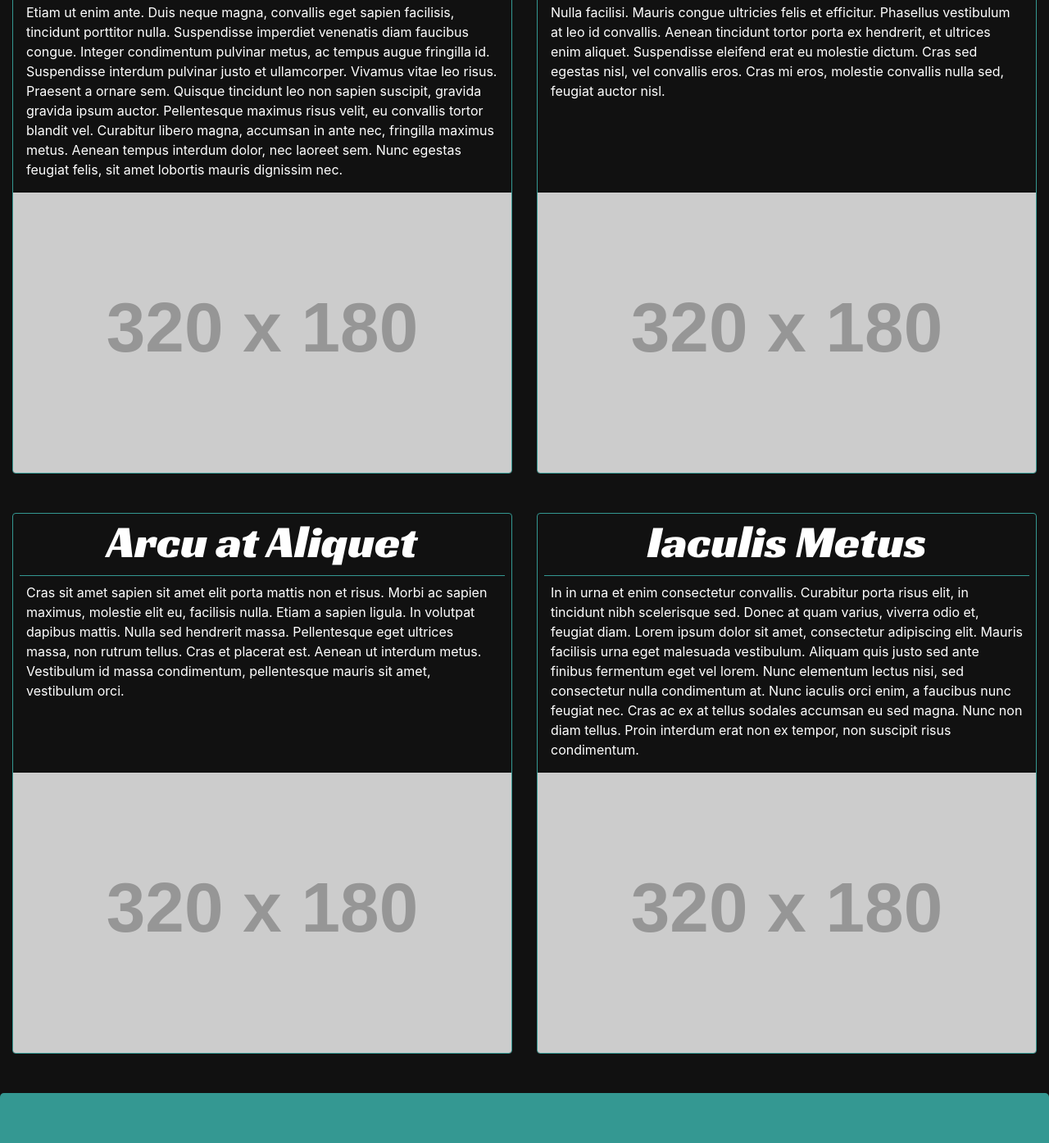
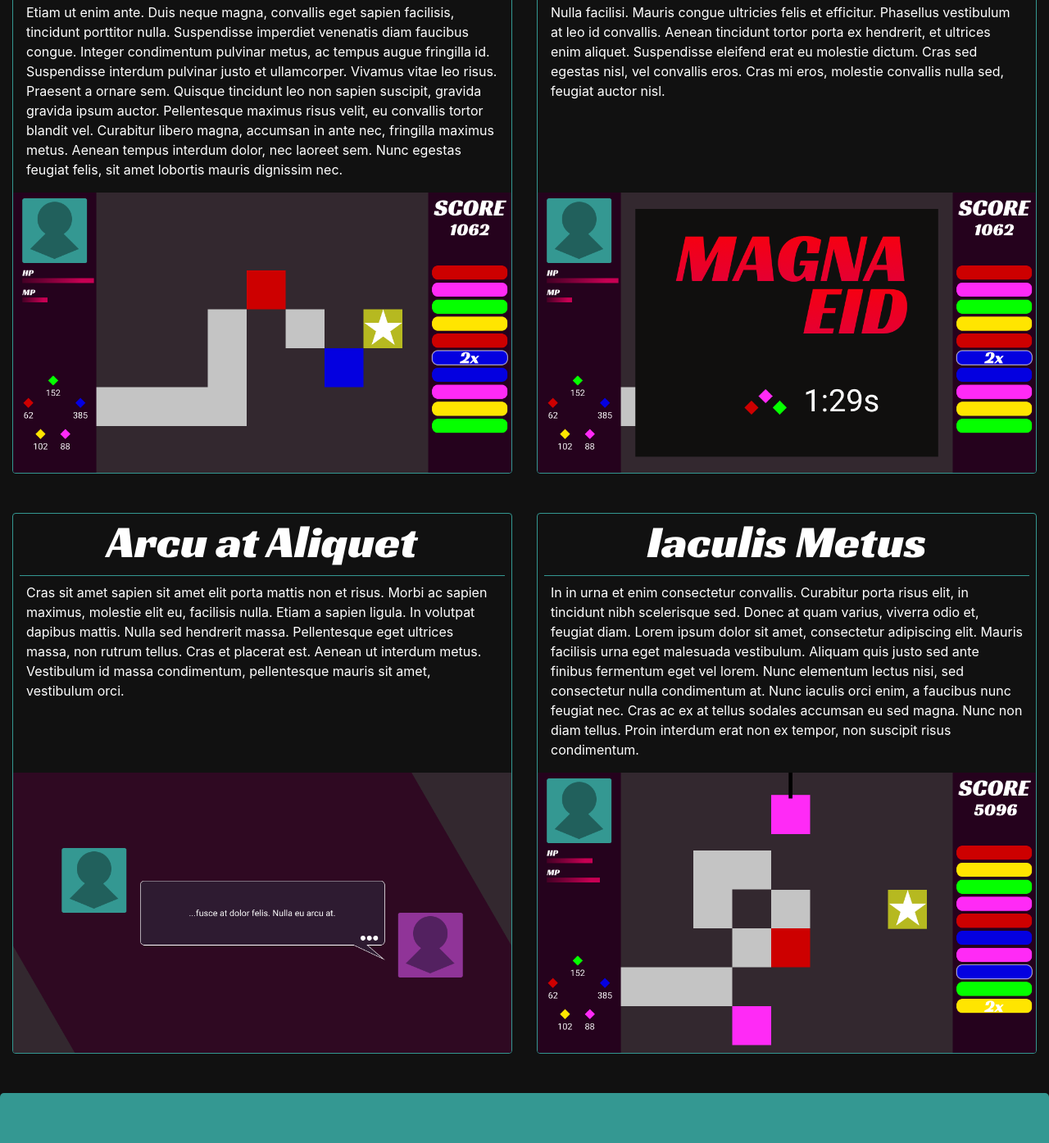
Before and after one commit to Sakeran/arm-landing, a website built with webpack: page src/index.html in a window 1280 px wide. Shown: the part 994-2389 px from the top of the page at 82% size. Built offline with nearby package versions, Linux system fonts and the light colour scheme; some packages are replaced by stand-ins of ours; placeholder pictures from the web are drawn by us.

Commit message:
add mock images

```diff
--- a/src/index.html
+++ b/src/index.html
@@ -39,7 +39,7 @@
                 dolor, nec laoreet sem. Nunc egestas feugiat felis, sit amet
                 lobortis mauris dignissim nec.
               </p>
-              <img src="https://via.placeholder.com/320x180" alt="Alidpt Sit" />
+              <img src="<%= require('./images/MockImg1.png') %>" alt="Alidpt Sit" %>
             </div>
           </article>
           <article class="article">
@@ -54,7 +54,7 @@
                 feugiat auctor nisl.
               </p>
               <img
-                src="https://via.placeholder.com/320x180"
+                src="<%= require('./images/MockImg3.png') %>"
                 alt="Magna Sed Eros"
               />
             </div>
@@ -72,7 +72,7 @@
                 vestibulum orci.
               </p>
               <img
-                src="https://via.placeholder.com/320x180"
+                src="<%= require('./images/MockImg4.png') %>"
                 alt="Arcu at Aliquet"
               />
             </div>
@@ -93,7 +93,7 @@
                 tempor, non suscipit risus condimentum.
               </p>
               <img
-                src="https://via.placeholder.com/320x180"
+                src="<%= require('./images/MockImg2.png') %>"
                 alt="Iaculis Metus"
               />
             </div>
```
Also changed, not shown: src/images/MockImg1.png (added), src/images/MockImg2.png (added), src/images/MockImg3.png (added), src/images/MockImg4.png (added).
